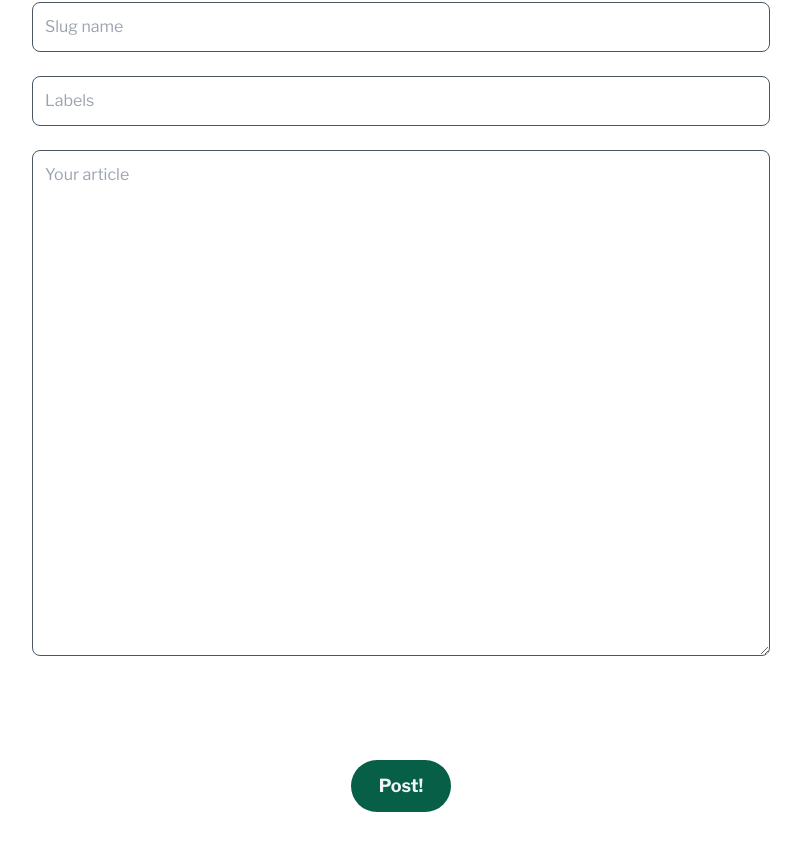
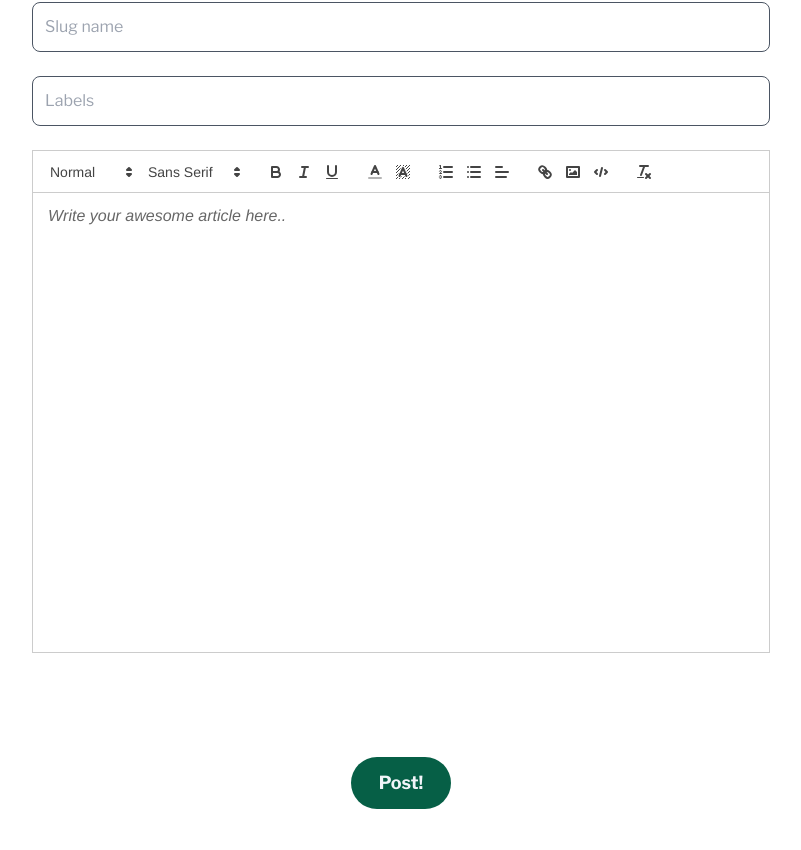
Before and after one commit to LepakBoy/blogs_page, a Next.js app: page /admin in a window 1280 px wide. Shown: the part 524-1374 px from the top of the page, without its empty margins (239-1040 px from the left). Built offline with nearby package versions, Linux system fonts and the light colour scheme.

Commit message:
add editor text in admin form

```diff
--- a/package.json
+++ b/package.json
@@ -11,7 +11,10 @@
   "dependencies": {
     "moment": "^2.30.1",
     "mongoose": "8.4.3",
+    "multer": "^1.4.5-lts.1",
     "next": "14.2.4",
+    "primereact": "^10.7.0",
+    "quill": "^2.0.2",
     "react": "^18",
     "react-dom": "^18"
   },
--- a/src/app/admin/form/inputForm.tsx
+++ b/src/app/admin/form/inputForm.tsx
@@ -2,24 +2,30 @@
 import InputFormComponent from '@/app/components/molecule/inputForm';
 import { addPost } from '@/lib/data';
 import { IPost } from '@/lib/interfaces';
-import React, { useRef } from 'react';
+import React, { useRef, useState } from 'react';
+import { Editor as PrimeEditor } from 'primereact/editor';
+import { Editor } from 'primereact/editor';
 
 type FormHandler = (formData: FormData) => void;
 
 export default function InputForm() {
   const ref = useRef<HTMLFormElement>(null);
+  const editorRef = useRef<PrimeEditor>(null);
+  const [paraf, setParaf] = useState('');
 
   const handleWrappedSubmit: FormHandler = (formData: FormData) => {
     const post: IPost = convert(formData);
     addPost(post as IPost);
     ref.current?.reset();
+    editorRef.current?.getQuill().setText('');
   };
 
   const convert = (formData: FormData): IPost => {
     return {
       title: formData.get('title') as string,
       header: formData.get('header') as string,
-      desc: formData.get('desc') as string,
+      // desc: formData.get('desc') as string,
+      desc: paraf,
       img: formData.get('img') as string,
       slug: formData.get('slug') as string,
       labels: formData.get('labels') as string,
@@ -60,13 +66,15 @@ export default function InputForm() {
           placeholder="Labels"
           type="text"
         />
-        <textarea
+        <Editor
           name="desc"
-          placeholder="Your article"
-          className="p-3 border-solid border border-gray-600 rounded-lg"
-          id=""
-          rows={20}
+          // value=""
+          placeholder="Write your awesome article here.."
+          ref={editorRef}
+          onTextChange={(e) => setParaf(e.htmlValue as string)}
+          style={{ height: '460px', fontSize: '16px' }}
         />
+
         <button
           type="submit"
           className="my-20 mx-auto bg-emerald-800 py-3 px-7 text-slate-100 font-bold text-lg rounded-full"
--- a/src/app/blog/[slug]/page.tsx
+++ b/src/app/blog/[slug]/page.tsx
@@ -18,6 +18,7 @@ export default async function SingleBlogPage({
   const { slug } = params;
   const post = await getData(slug);
   // console.log(post, 'poost');
+
   return (
     <section className="pb-20">
       <TitlePage title={post?.slug as string} />
@@ -44,9 +45,9 @@ export default async function SingleBlogPage({
         width={200}
         alt="blog_image"
       />
-      <p className="first-letter:text-7xl first-letter:float-left first-letter:font-extrabold first-letter:mr-3 text-base md:text-lg md:w-3/4 mx-auto my-20 md:my-32">
-        {post?.desc}
-      </p>
+      <div className="first-letter:text-7xl first-letter:float-left first-letter:font-extrabold first-letter:mr-3 text-base md:text-lg md:w-3/4 mx-auto my-20 md:my-32">
+        <div dangerouslySetInnerHTML={{ __html: post?.desc as string }} />
+      </div>
     </section>
   );
 }
```
Also changed, not shown: 1 other file (tests, documents, lock files or other folders).
